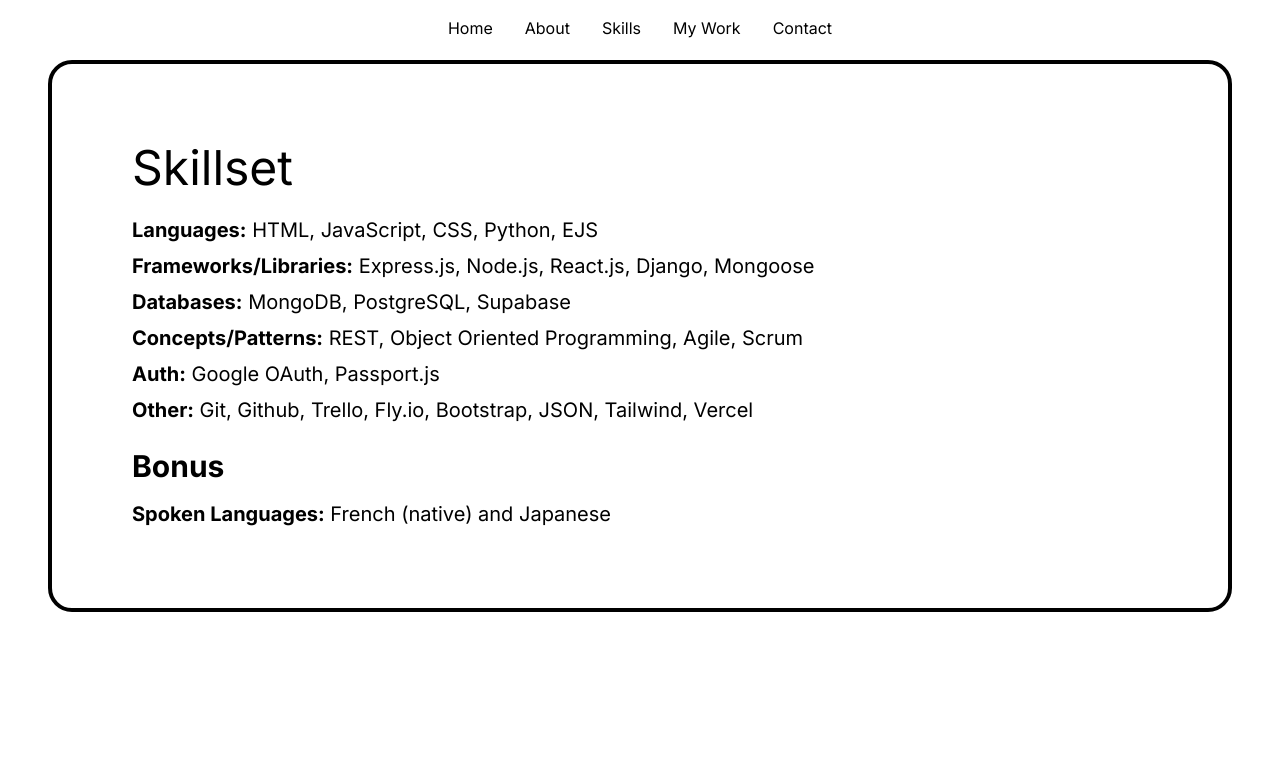
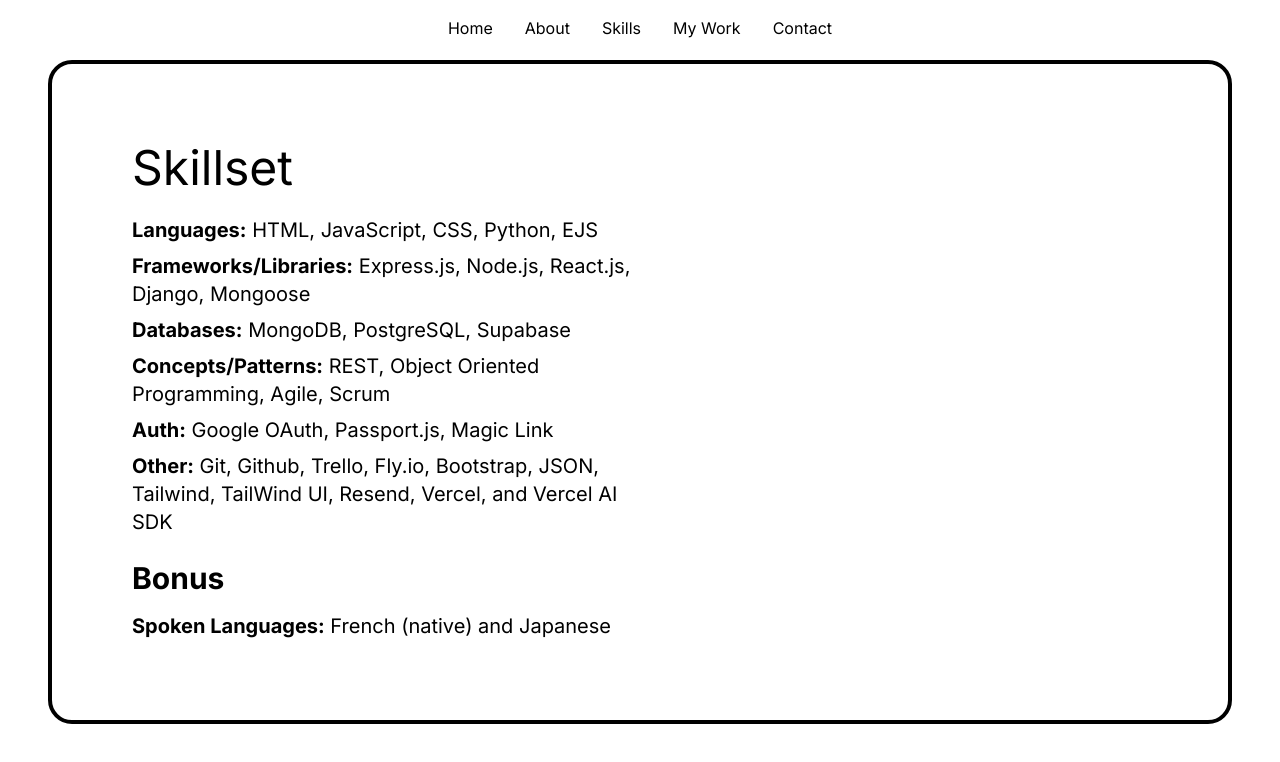
Before and after one commit to mzsellem/marleysz, a Next.js app: page /skills in a window 1280 px wide. Shown: the top 762 px of the page. Built offline with nearby package versions, Linux system fonts and the light colour scheme.

Commit message:
skills 1/2 page

```diff
--- a/app/skills/page.jsx
+++ b/app/skills/page.jsx
@@ -5,6 +5,7 @@
       <>
          <Navbar />
          <div className="flex flex-col items-left justify-center h-full border-4 border-black rounded-3xl m-12 mt-5 p-20">
+            <div className="w-1/2">
                <div className="text-5xl flex items-center mb-6">Skillset</div>
                <div>
                   <div className="text-xl mb-2">
@@ -25,11 +26,12 @@
                   </div>
                   <div className="text-xl mb-2">
                      <span className="font-bold">Auth:</span> Google OAuth,
-                  Passport.js
+                     Passport.js, Magic Link
                   </div>
                   <div className="text-xl mb-6">
-                  <span className="font-bold">Other:</span> Git, Github, Trello,
-                  Fly.io, Bootstrap, JSON, Tailwind, Vercel
+                     <span className="font-bold">Other:</span> Git, Github,
+                     Trello, Fly.io, Bootstrap, JSON, Tailwind, TailWind UI,
+                     Resend, Vercel, and Vercel AI SDK
                   </div>
                </div>
                <div className="text-3xl mb-4">
@@ -40,6 +42,7 @@
                   (native) and Japanese
                </div>
             </div>
+         </div>
       </>
    );
 }
```
Lines whose indentation alone changed are shown as unchanged.
